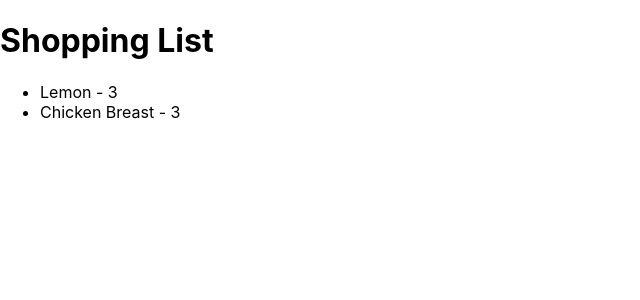
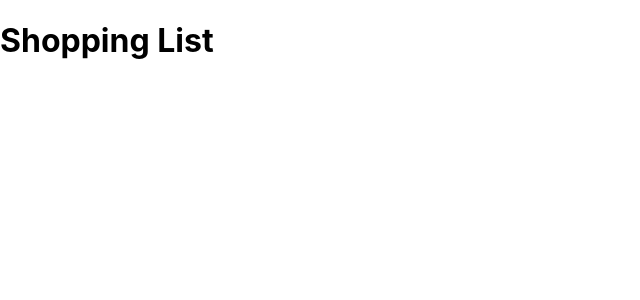
Before and after one commit to fredyvelasquezgt/shopping-app, a React (Create React App) app: page / in a window 1280 px wide. Shown: the top 300 px of the page, without its empty margins (0-640 px from the left). Built offline with nearby package versions, Linux system fonts and the light colour scheme.

Commit message:
models file created

```diff
--- a/src/App.tsx
+++ b/src/App.tsx
@@ -1,20 +1,23 @@
-import React from 'react';
+import React, {useState} from 'react';
 import './App.css';
 import Greeter  from './components/Greeter';
 import ShoppingList from './components/ShoppingList';
+import Item from './models/item';
+
 
 
 function App() {
 
+  const [items, setItems] = useState<Item[]>([])
 
-  const items = [
-    {id: 1,
-    product:"Lemon",
-    quantity: 3},
-    {id: 2,
-    product: "Chicken Breast",
-    quantity: 3}
-  ]
+  // const items = [
+  //   {id: 1,
+  //   product:"Lemon",
+  //   quantity: 3},
+  //   {id: 2,
+  //   product: "Chicken Breast",
+  //   quantity: 3}
+  // ]
 
   return (
     <div >
--- a/src/components/ShoppingList.tsx
+++ b/src/components/ShoppingList.tsx
@@ -10,14 +10,14 @@ interface ShoppingListProps {
     items: Item[]
 }
 
-export default function ShoppingList(props: ShoppingListProps) : JSX.Element {
+export default function ShoppingList({items}: ShoppingListProps) : JSX.Element {
 
 
     return (
         <div>
             <h1>Shopping List</h1>
             <ul>
-                {props.items.map (item => (
+                {items.map (item => (
                     <li key={item.id}>{item.product} - {item.quantity}</li>
                 ))}
             </ul>
--- /dev/null
+++ b/src/models/item.ts
@@ -0,0 +1,5 @@
+export default  interface Item {
+    id: number;
+    product: string;
+    quantity: number
+  }
```
